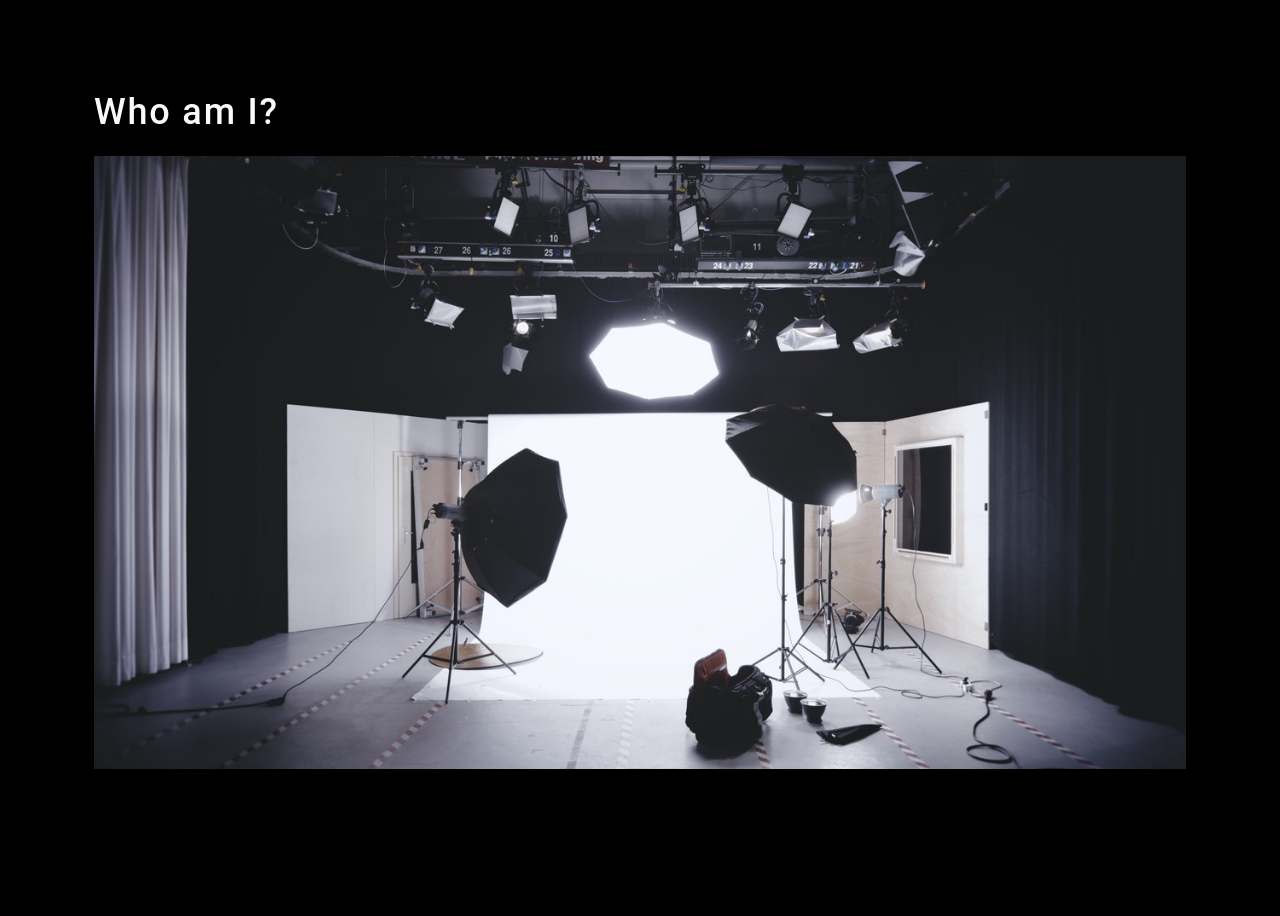
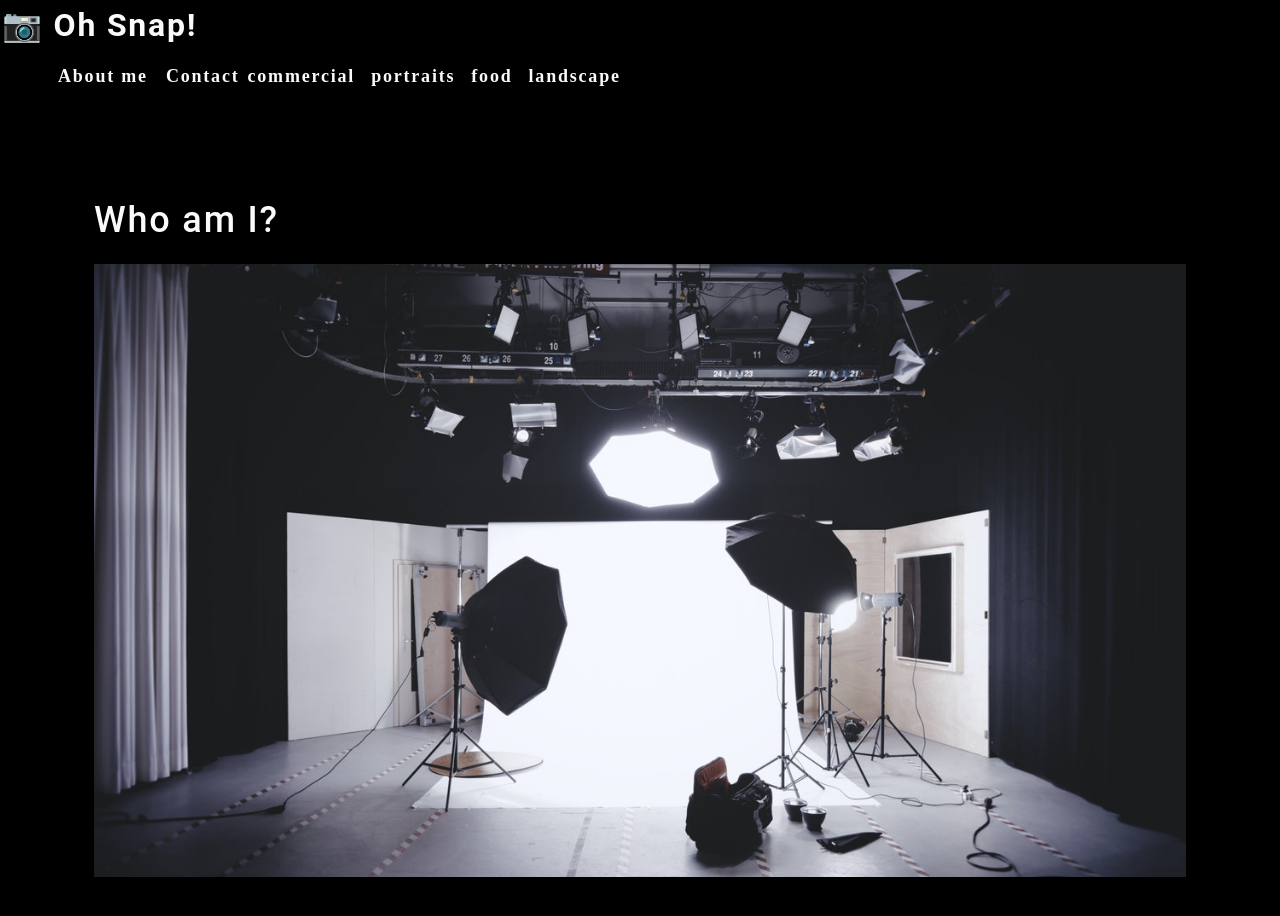
Before and after one commit to ZachWagner1/photo-port, a React (Create React App) app: page / in a window 1280 px wide. Shown: the top 916 px of the page. Before the commit the page ends 883 px from the top, so only its background shows below. Built offline with nearby package versions, Linux system fonts and the light colour scheme.

Commit message:
nav component

```diff
--- a/src/App.js
+++ b/src/App.js
@@ -1,11 +1,12 @@
 import React from 'react';
 import About from './components/About';
-//import logo from './logo.svg';
+import Nav from './components/Nav';
 import './App.css';
 
 function App() {
   return (
     <div>
+      <Nav></Nav>
       <main>
         <About></About>
       </main>
--- /dev/null
+++ b/src/components/Nav/index.js
@@ -0,0 +1,58 @@
+import React from 'react';
+
+function Nav() {
+	const categories = [
+		{
+			name        : 'commercial',
+			description :
+				'Photos of grocery stores, food trucks, and other commercial projects'
+		},
+		{
+			name        : 'portraits',
+			description : 'Portraits of people in my life'
+		},
+		{
+			name        : 'food',
+			description : 'Delicious delicacies'
+		},
+		{
+			name        : 'landscape',
+			description : 'Fields, farmhouses, waterfalls, and the beauty of nature'
+		}
+  ];
+
+  function categorySelected(name) {
+    console.log(`${name} clicked`)
+  }
+
+	return (
+		<header>
+			<h2>
+				<a href="/">
+					<span role="img" aria-label="camera">
+						{' '}
+						📷
+					</span>{' '}
+					Oh Snap!
+				</a>
+			</h2>
+			<nav>
+				<ul className="flex-row">
+					<li className="mx-2">
+						<a href="#about">About me</a>
+					</li>
+					<li>
+						<span>Contact</span>
+					</li>
+					{categories.map((category) => (
+						<li className="mx-1" key={category.name}>
+							<span onClick={() => categorySelected(category.name)} >{category.name}</span>
+						</li>
+					))}
+				</ul>
+			</nav>
+		</header>
+	);
+}
+
+export default Nav;
```
